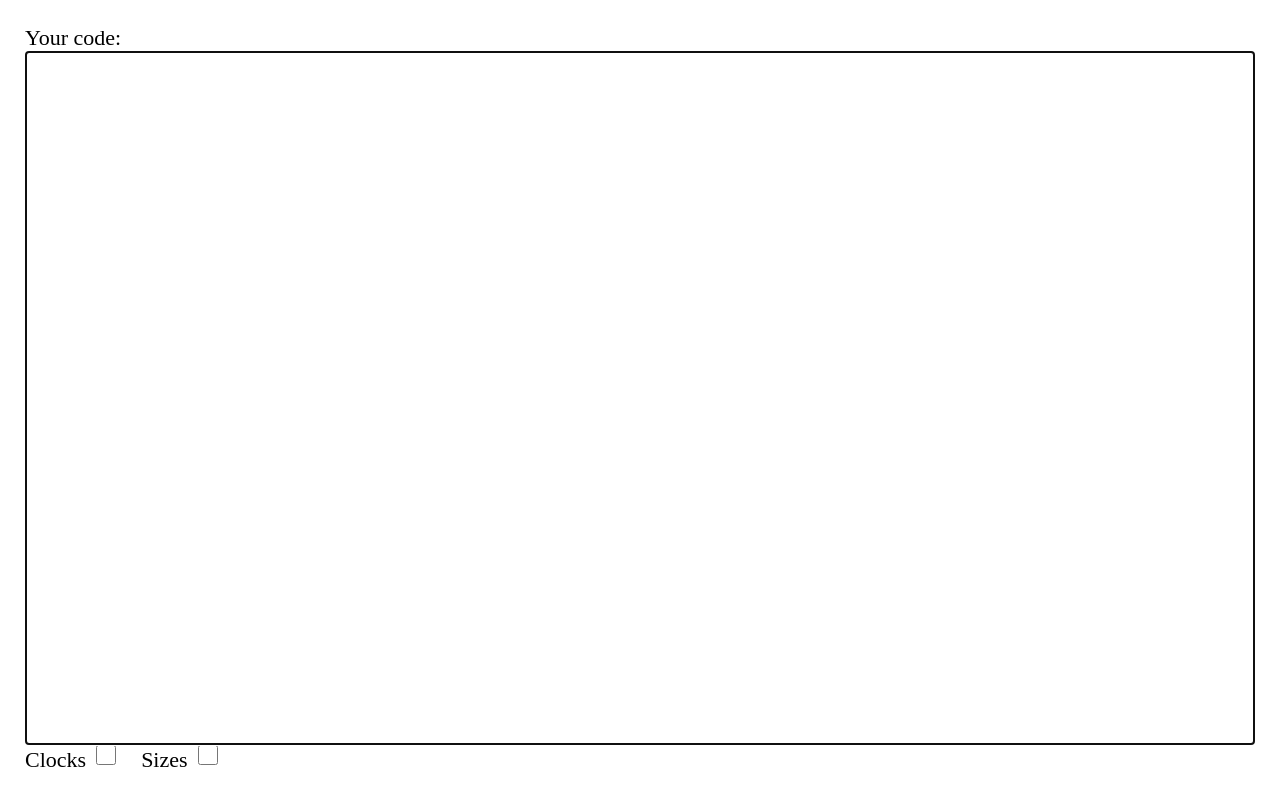
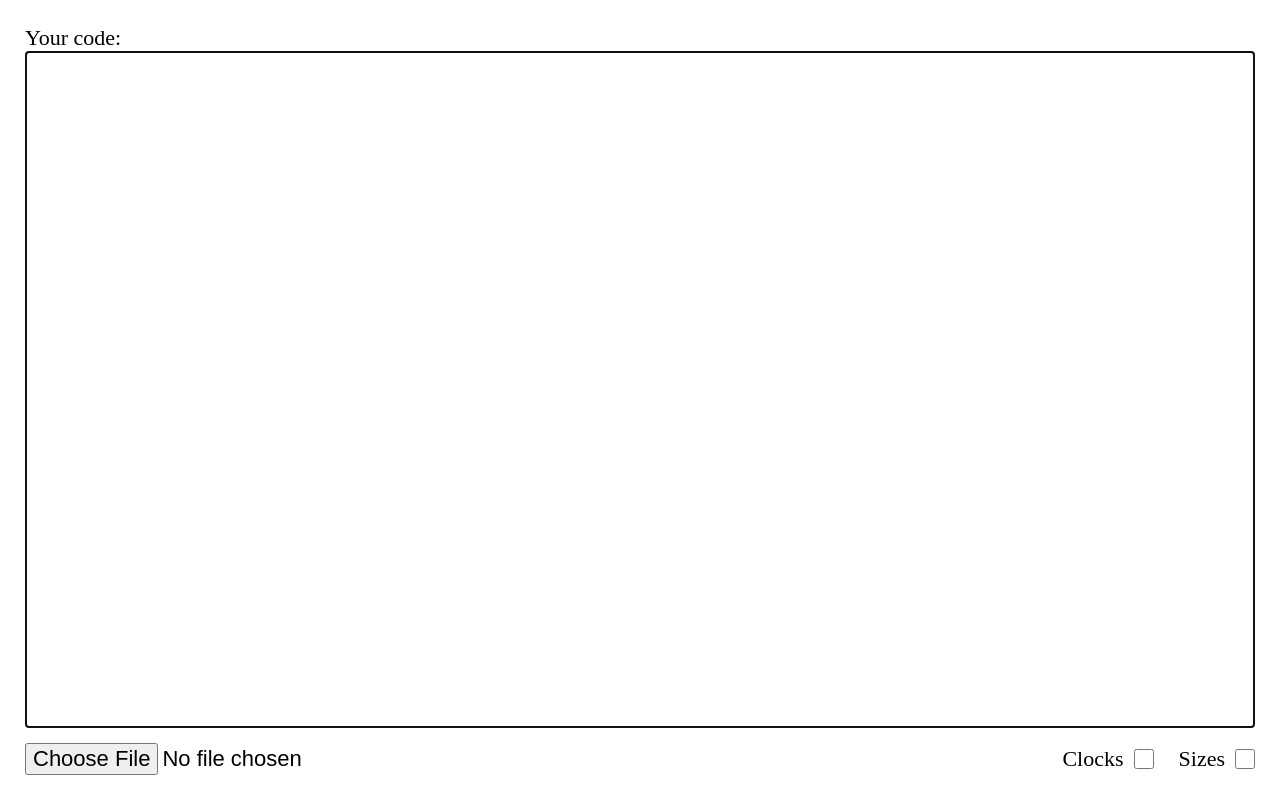
Before and after one commit to Asubuhi824lia/AVR-counting, a website: page index.html in a window 1280 px wide. Drawn offline with nearby package versions, Linux system fonts and the light colour scheme.

Commit message:
add: btn to add file fix: checkboxes alignment

```diff
--- a/index.html
+++ b/index.html
@@ -14,20 +14,24 @@
                 <label>Your code:</label>
                 <div class = "linked" id="backlight"><p class="line">&shy;</p></div>
                 <textarea class = "linked" id="textarea" wrap="off" autofocus></textarea>
-                <div class="checkboxes">
-                    <label><p>Clocks</p> <input type="checkbox" id="clocks-show"></label>
-                    <label><p>Sizes</p> <input type="checkbox" id="sizes-show"></label>
+
+                <div class="options">
+                    <input type="file">
+                    <div class="checkboxes">
+                        <label><p>Clocks</p> <input type="checkbox" id="clocks-show"></label>
+                        <label><p>Sizes</p> <input type="checkbox" id="sizes-show"></label>
+                    </div>
                 </div>
             </div>
             <div class="clocks">
                 <label>Clocks</label>
                 <div class="value linked" id="clocks"></div>
-                <label><p>&shy;</p> <input type="checkbox" id="emptyness"></label>
+                <label><p>&shy;</p> <input type="file" id="emptyness"></label>
             </div>
             <div class="sizes">
                 <label>Sizes</label>
                 <div class="value linked" id="sizes"></div>
-                <label><p>&shy;</p> <input type="checkbox" id="emptyness"></label>
+                <label><p>&shy;</p> <input type="file" id="emptyness"></label>
             </div>
         </div>
     </div>
--- a/style.css
+++ b/style.css
@@ -50,6 +50,13 @@
     flex-direction: column;
 }
 
+.options {
+    display: flex;
+    flex-direction: row;
+    justify-content: space-between;
+    margin-top: 15px;
+}
+
 .checkboxes {
     display: inline-flex;
     flex-direction: row;
@@ -58,11 +65,12 @@
 input[type=checkbox] {
     height: 20px;
     width: 20px;
-    margin: 0 25px 0 10px;
+    margin-left: 10px;
 }
 
 input[id=emptyness] {
     visibility: hidden;
+    margin-top: 15px;
 }
 
 .clocks>label, .sizes>label {
@@ -71,9 +79,11 @@ input[id=emptyness] {
     justify-content: center;
 }
 
-label {
+.checkboxes>label {
     display: flex;
     justify-content: space-between;
+    margin-left: 25px;
+    align-items: center;
 }
 
 
```
